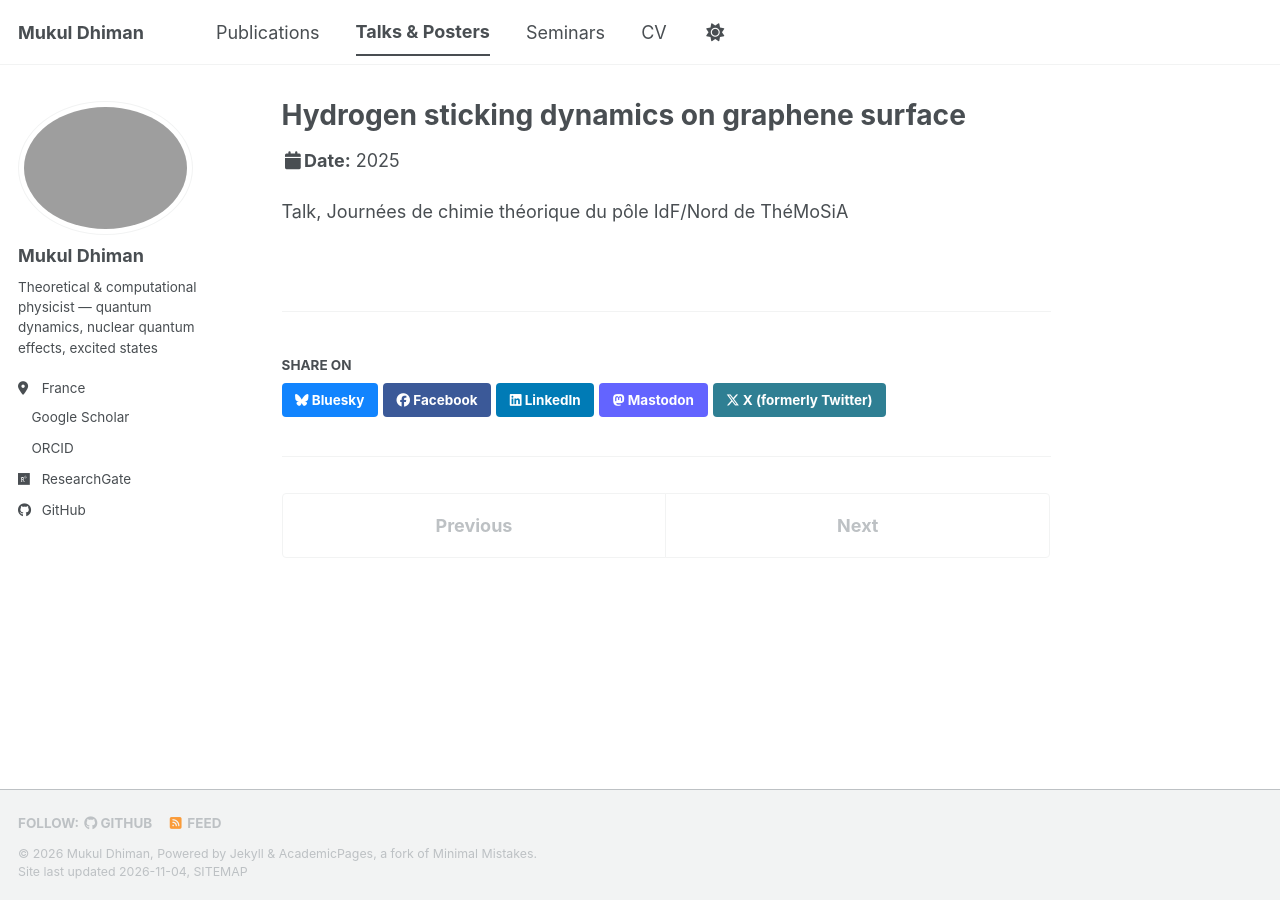
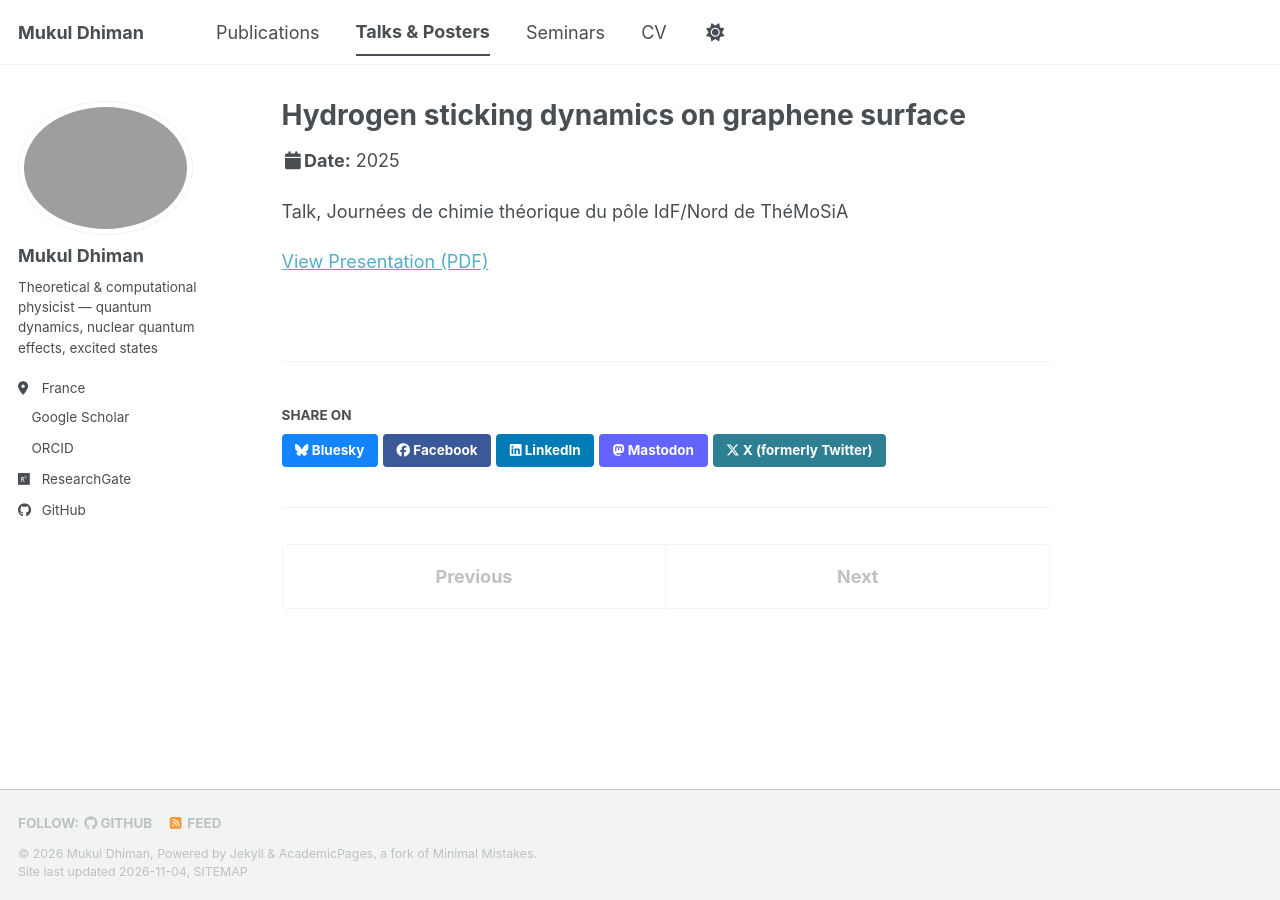
Before and after one commit to simul-md/dhiman.github.io, a Jekyll site: the page built from _talks/2025-09-01-themosia-hydrogen-graphene.md, in a window 1280 px wide. Built offline with Jekyll 4.4.1, drawn with Linux system fonts in a browser that asks for light colours; a style sheet for code colours, icons or effects is not loaded.

Commit message:
Update 2025-09-01-themosia-hydrogen-graphene.md

```diff
--- a/_talks/2025-09-01-themosia-hydrogen-graphene.md
+++ b/_talks/2025-09-01-themosia-hydrogen-graphene.md
@@ -6,3 +6,5 @@ permalink: /talks/2025-themosia-hydrogen-graphene
 venue: "Journées de chimie théorique du pôle IdF/Nord de ThéMoSiA"
 date: 2025-09-01
 ---
+
+[View Presentation (PDF)]({{ site.baseurl }}/files/presentqtion-JCC2025.pdf)
```
